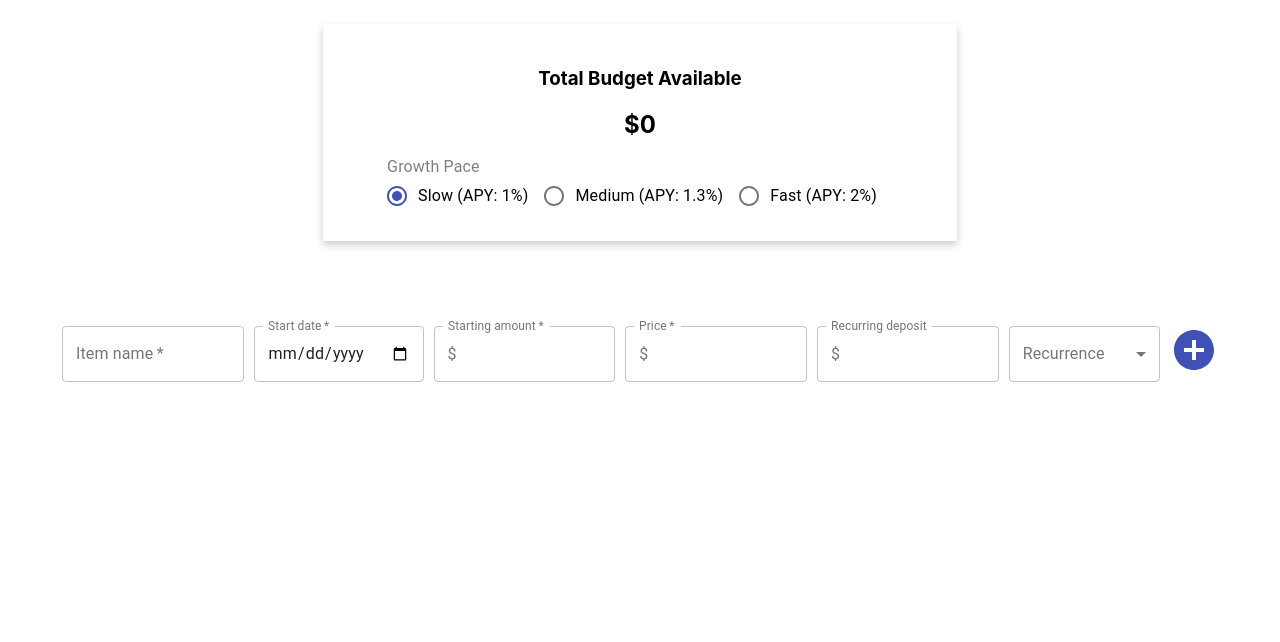
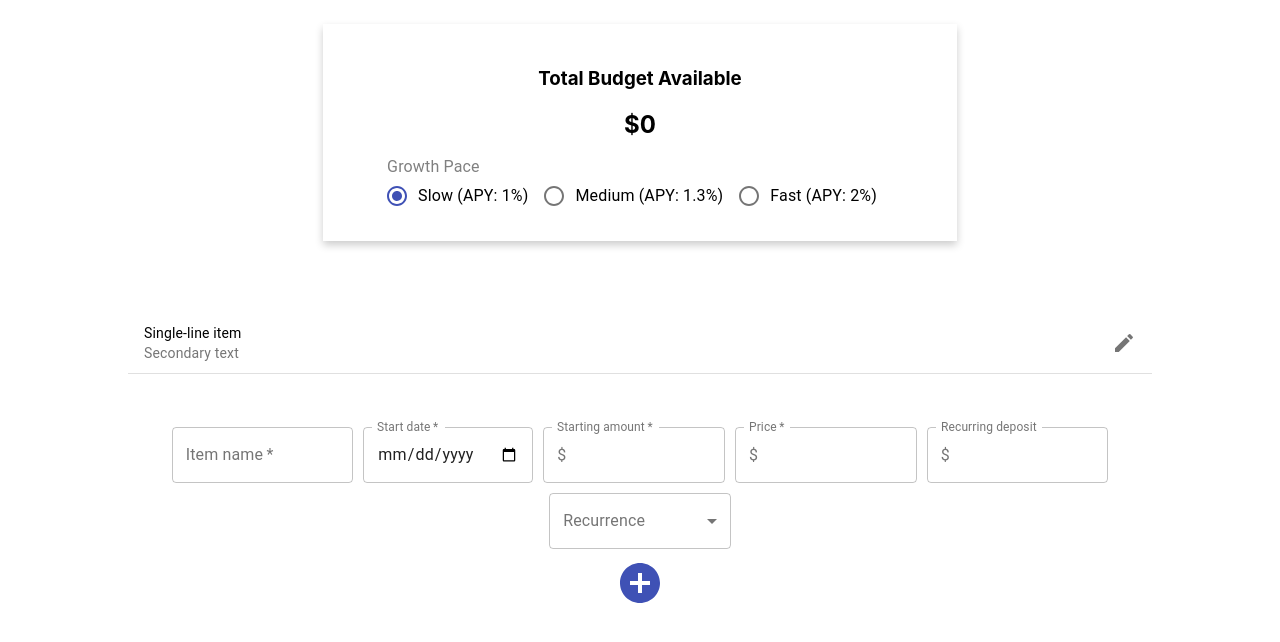
Before and after one commit to stephxu96/TimeToBuy, a React (Create React App) app: page / in a window 1280 px wide. Shown: the top 642 px of the page. Built offline with nearby package versions, Linux system fonts and the light colour scheme.

Commit message:
fix form input bug

```diff
--- a/src/App.css
+++ b/src/App.css
@@ -55,3 +55,8 @@
   box-shadow: 0 8px 16px 0 rgba(0,0,0,0.2);
   transform: translate3d(2px, -2px, 0px);
 }
+
+.Item-list {
+  width: 80vw;
+  margin-top: 5vh;
+}
--- a/src/App.tsx
+++ b/src/App.tsx
@@ -1,9 +1,8 @@
 import React from 'react';
 import './App.css';
 import { Budget, BudgetTotal, BudgetPanel, PaceSelector, ItemForm, ItemLine } from './common';
-import { List } from '@material-ui/core'
+import { Grid, List } from '@material-ui/core'
 ;
-import { truncate } from 'fs';
 interface AppState {
   selectedItem: string | null;
   selectedBudget: number;
@@ -16,6 +15,7 @@ interface AppState {
 };
 
 export interface Item {
+  price: number;
   startDate: string;
   recurrence: string;
   increment: number;
@@ -29,16 +29,19 @@ class App extends React.Component<any, AppState> {
     this.state = { selectedItem: null, currency: '$', totalBudget: 0, endDate: '', selectedBudget: 0, items: {}};
   }
 
+  componentDidMount() {
+    this.setState({ items: { "myItem": { startDate: "Default Start Date", recurrence: "Default recurrence", increment: 10, startAmount: 100,  price: 1000, endDate: "Default end date" }}});
+  }
+
   updateItemList = (itemData: Item & { name: string }) => {
     let prevBudget = this.state.totalBudget;
-    let { name, startDate, endDate, recurrence, increment, startAmount } = itemData;
+    let { name, startDate, endDate, recurrence, increment, startAmount, price } = itemData;
 
     let items = this.state.items;
-    items[name]= { startDate, endDate, recurrence, increment, startAmount };
+    items[name]= { startDate, endDate, recurrence, increment, startAmount, price };
 
     /* TODO: totalBudget should be pulling from this.state.items. Setting it here for testing */
     this.setState({ totalBudget: prevBudget + startAmount, items });
-    console.log(this.state);
   }
 
   render() {
@@ -58,14 +61,16 @@ class App extends React.Component<any, AppState> {
             }
             <PaceSelector />
           </BudgetPanel>
-          <List dense={true}>
+          <Grid container direction="column" alignItems="center">
+            <List className={"Item-list"} dense={true}>
               {
                 Object.keys(this.state.items).map((name) => {
                   return <ItemLine key={name} {...this.state.items[name]} />
                 })
               }
             </List>
-          <ItemForm onChange={this.updateItemList} currency={this.state.currency} />
+            <ItemForm className={"Item-list"} onChange={this.updateItemList} currency={this.state.currency} />
+          </Grid>
       </div>
     );
   }
--- a/src/common/ItemForm.tsx
+++ b/src/common/ItemForm.tsx
@@ -1,6 +1,7 @@
 import React from 'react';
 import { TextField, InputLabel, Select, MenuItem, FormControl, InputAdornment, IconButton } from '@material-ui/core';
 import AddCircle from '@material-ui/icons/AddCircle';
+import CheckCircle from '@material-ui/icons/CheckCircle';
 import { Item } from '../App';
 
 const formStyles =  {
@@ -9,7 +10,7 @@ const formStyles =  {
         maxWidth: '18ch',
     } as React.CSSProperties,
     selectStyle: {
-        minWidth: '15ch',
+        minWidth: '18ch',
         margin: '5px',
     } as React.CSSProperties,
     buttonStyle: {
@@ -22,6 +23,8 @@ interface ItemFormProp {
     currency: string;
     onChange: (itemData: Item & { name: string }) => void;
     defaultData?: Item;
+    className?: string;
+    edit?: boolean;
 };
 
 interface ItemFormState {
@@ -50,12 +53,11 @@ class ItemForm extends React.Component<ItemFormProp, ItemFormState> {
     }
 
     setInput = (id: "name" | "startDate" | "price" | "increment" | "recurrence" | "startAmount", event: any) => {
-        if (event.target.value) {
+        if (event.target.value !== undefined) {
           let updatedState = {...this.state};
           updatedState[id] = event.target.value;
           this.setState(updatedState);
         }
-        console.log(this.state);
     }
 
     getEndDate = () => {
@@ -76,14 +78,15 @@ class ItemForm extends React.Component<ItemFormProp, ItemFormState> {
     }
 
     onButtonClick = () => {
-        let {name, startDate, increment, recurrence, startAmount} = this.state;
+        let { name, startDate, increment, recurrence, startAmount, price } = this.state;
         this.props.onChange({
             name,
             startDate,
             increment: parseFloat(increment),
             recurrence: recurrence,
             startAmount: parseFloat(startAmount),
-            endDate: this.getEndDate()
+            price: parseFloat(price),
+            endDate: this.getEndDate(),
         });
         this.clearFormData();
     }
@@ -96,7 +99,7 @@ class ItemForm extends React.Component<ItemFormProp, ItemFormState> {
         return (
             <>
             <form autoComplete="off">
-                <div>
+                <div className={this.props.className}>
                     <TextField
                         required
                         value={this.state.name}
@@ -161,13 +164,19 @@ class ItemForm extends React.Component<ItemFormProp, ItemFormState> {
                             <MenuItem value={"monthly"}>Monthly</MenuItem>
                         </Select>
                     </FormControl>
+                </div>
+                <div>
                     <IconButton
                         aria-label="upload picture"
                         component="span"
                         color="primary"
                         onClick={() => this.onButtonClick()}
                     >
-                        <AddCircle style={formStyles.buttonStyle} />
+                        {this.props.edit ?
+                            <CheckCircle style={formStyles.buttonStyle} />
+                            :
+                            <AddCircle style={formStyles.buttonStyle} />
+                        }
                     </IconButton>
                 </div>
             </form>
--- a/src/common/ItemLine.tsx
+++ b/src/common/ItemLine.tsx
@@ -3,17 +3,15 @@ import { Item } from '../App';
 import { ListItem, ListItemAvatar, Avatar, ListItemText, ListItemSecondaryAction, IconButton } from '@material-ui/core';
 import EditIcon from '@material-ui/icons/Edit';
 
-const ItemLine: FunctionComponent<Item> = (props) => {
-    console.log(props);
+const ItemLine: FunctionComponent<Item & { className?: string }> = (props) => {
     return (
-      <ListItem>
-        <ListItemAvatar>
-        {/* TODO: ADD SELECT POPUP TO SELECT ICON
+        <ListItem button divider className={props.className}>
+            {/* <ListItemAvatar>
+            TODO: ADD SELECT POPUP TO SELECT ICON
                 <Avatar>
                 <FolderIcon />
                 </Avatar>
-        */}
-        </ListItemAvatar>
+            </ListItemAvatar> */}
             <ListItemText
                 primary="Single-line item"
                 secondary={'Secondary text'}
```
Lines whose indentation alone changed are shown as unchanged.
